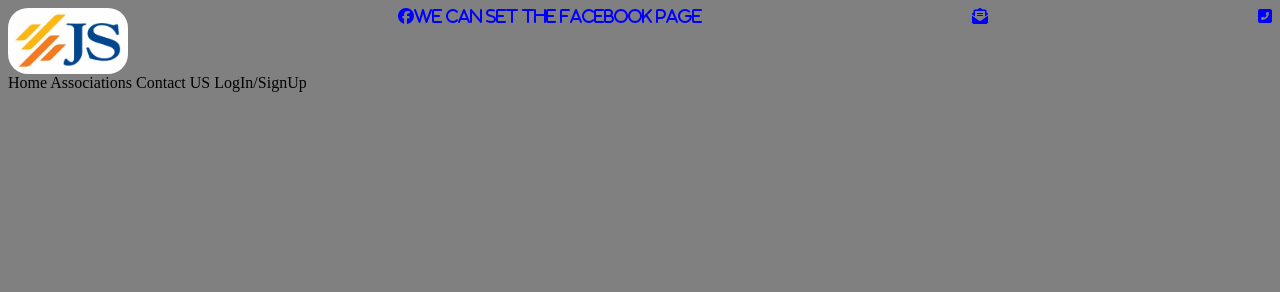
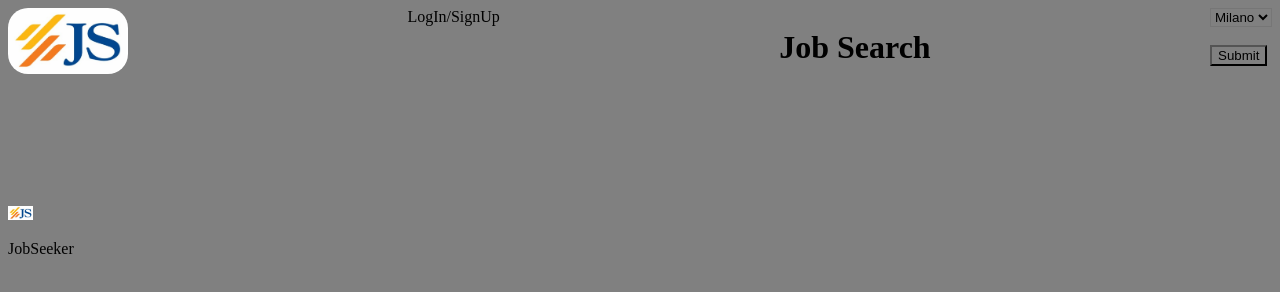
Before and after one commit to Daniel310787/JobSeeker, a website built with webpack: page my-js-project/index.html in a window 1280 px wide. Built offline with nearby package versions, Linux system fonts and the light colour scheme; files whose address does not match are found by name.

Commit message:
adding the home page and list pages skeleton

```diff
--- a/my-js-project/index.html
+++ b/my-js-project/index.html
@@ -11,17 +11,44 @@
 <body>
 
   <header class="header">
-      <img src="images/Capture.PNG" alt="Logo" id="logo">
-      <i class="fab fa-facebook">We can set the facebook page</i>
-      <i class="fas fa-envelope-open-text"></i>
-      <i class="fas fa-phone-square-alt"></i>
+      <a href="#"><img src="assets/images/Capture.PNG" alt="Logo" id="logo" width="75px"></a>
+      <nav class="navs">
+        <a>LogIn/SignUp</a>
+      </nav>
+      <h1 id="title">Job Search</h1>
+      <form action="">
+        <select name="Location" id="locations">
+          <option value="Milano">Milano</option>
+          <option value="Torino">Torino</option>
+        </select>
+        <br><br>
+        <input type="submit" value="Submit">
+      </form>
   </header>
-  <nav class="navs">
-      <a>Home</a>
-      <a>Associations</a>
-      <a>Contact US</a>
-      <a>LogIn/SignUp</a>
-  </nav>
+  <section class="figcontainer">
+      <figure>
+        <img src="" alt="">
+        <figcaption>
+
+        </figcaption>
+      </figure>
+      <figure>
+        <img src="" alt="">
+        <figcaption>
+
+        </figcaption>
+      </figure>
+      <figure>
+        <img src="" alt="">
+        <figcaption>
+
+        </figcaption>
+      </figure>
+  </section>
+  <footer class="footer">
+    <img src="assets/images/Capture.PNG" alt="logo" width="25px">
+    <p>JobSeeker</p>
+  </footer>
 
   <script src="main.js"></script>
 </body>
```
Also changed, not shown: ListofAsso.html (+26 -0 lines).
